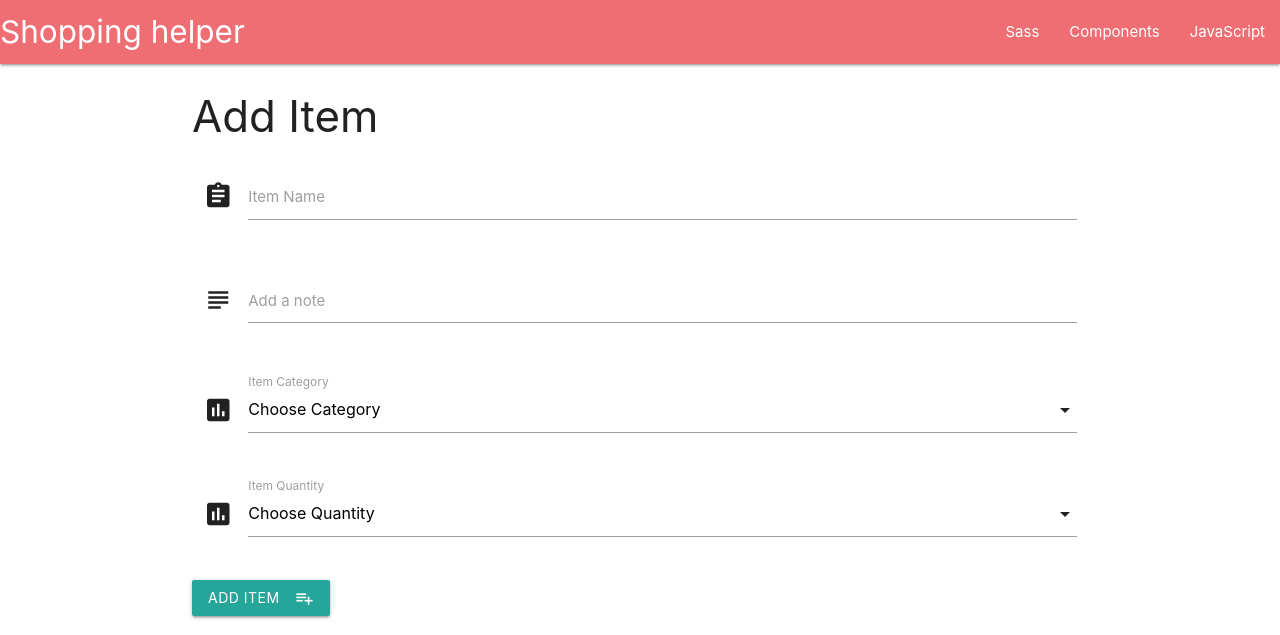
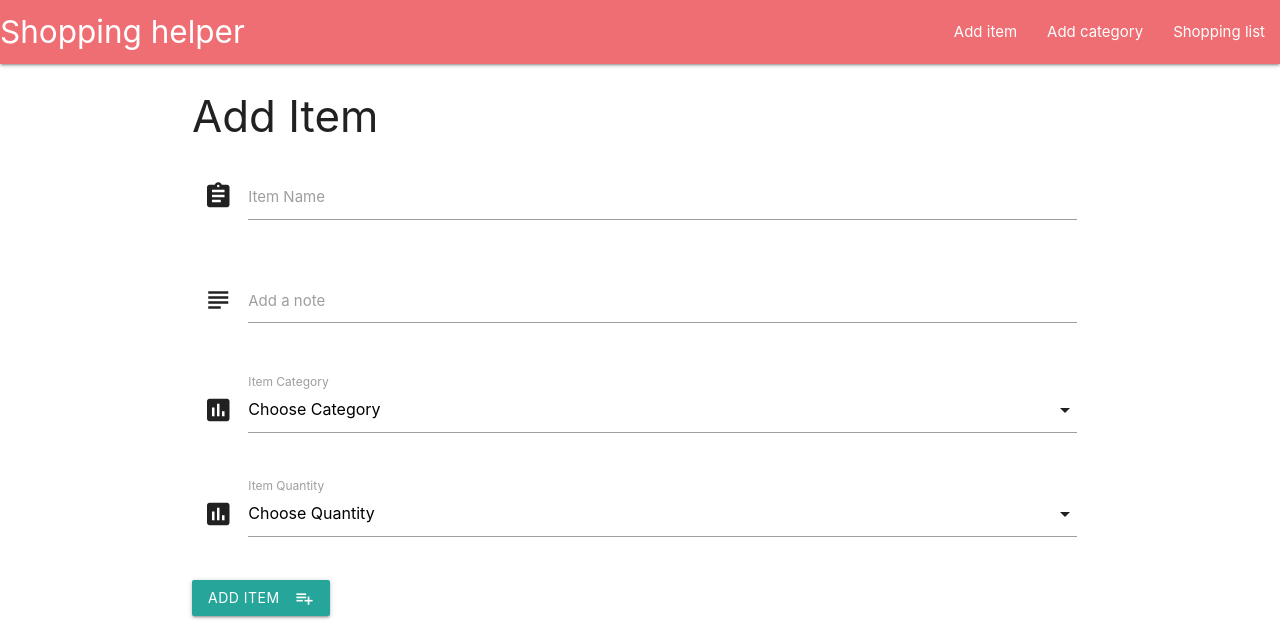
Before and after one commit to r-andy79/shopping-helper, a Flask app: page /add_item in a window 1280 px wide. Shown: the top 635 px of the page. Run offline with Flask 2, Linux system fonts and the light colour scheme; data that the repository does not hold is empty; some libraries are stand-ins or nearby versions.

Commit message:
Updated navigation bar with links to different views

```diff
--- a/app.py
+++ b/app.py
@@ -16,7 +16,7 @@ def get_items():
     return render_template("items.html", inventory=mongo.db.inventory.find())
 
 @app.route("/shopping_list")
-def shopping_cart():
+def shopping_list():
     return render_template("shopping_list.html", inventory=mongo.db.inventory.find({"$or": [{"quantity_name": "none"},{"quantity_name": "low"}]}))
 
 
--- a/templates/base.html
+++ b/templates/base.html
@@ -14,11 +14,11 @@
 <body>
   <nav>
     <div class="nav-wrapper">
-      <a href="#" class="brand-logo">Shopping helper</a>
+      <a href="{{ url_for('get_items') }}" class="brand-logo">Shopping helper</a>
       <ul id="nav-mobile" class="right hide-on-med-and-down">
-        <li><a href="sass.html">Sass</a></li>
-        <li><a href="badges.html">Components</a></li>
-        <li><a href="collapsible.html">JavaScript</a></li>
+        <li><a href="{{ url_for('add_item') }}">Add item</a></li>
+        <li><a href="{{ url_for('add_category') }}">Add category</a></li>
+        <li><a href="{{ url_for('shopping_list') }}">Shopping list</a></li>
       </ul>
     </div>
   </nav>
```
